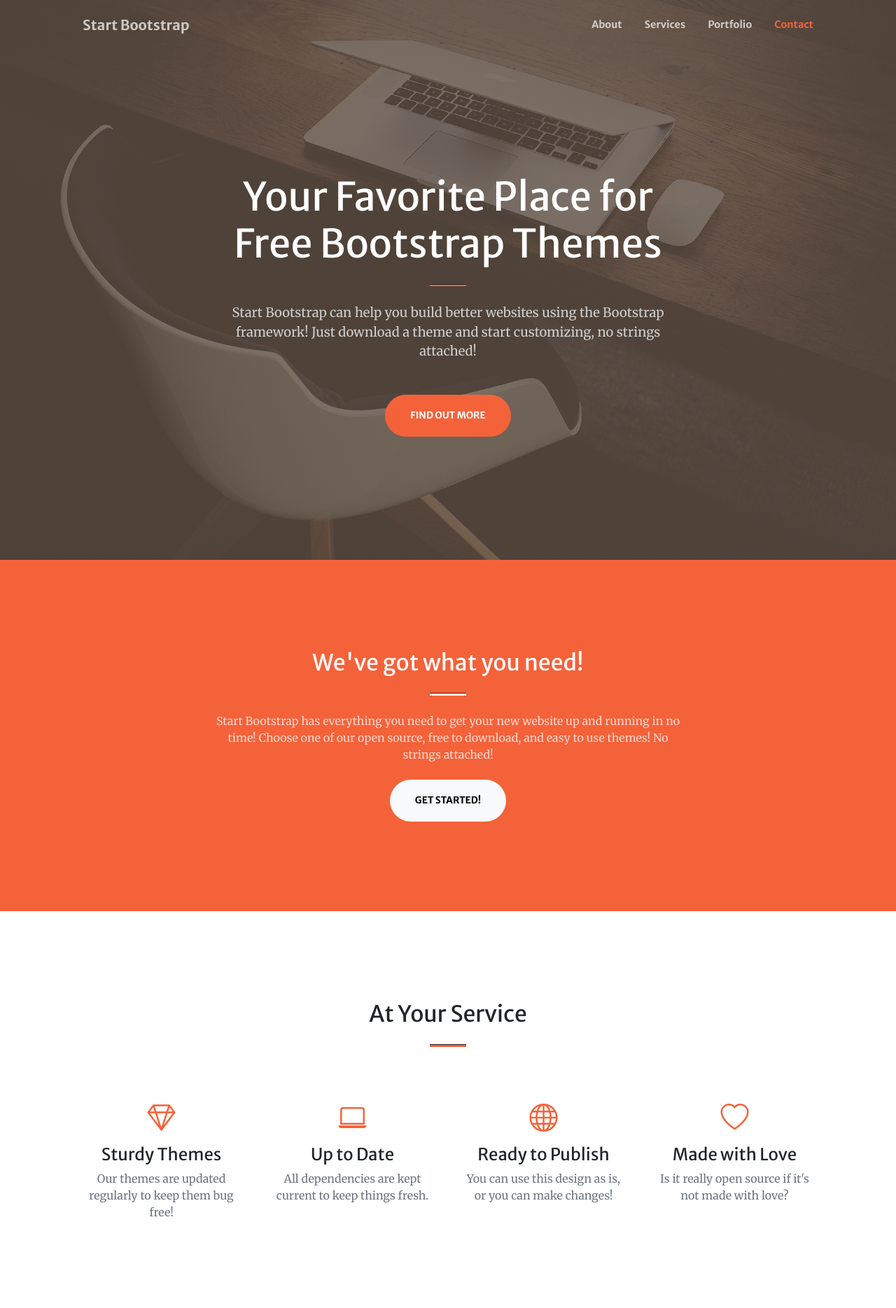
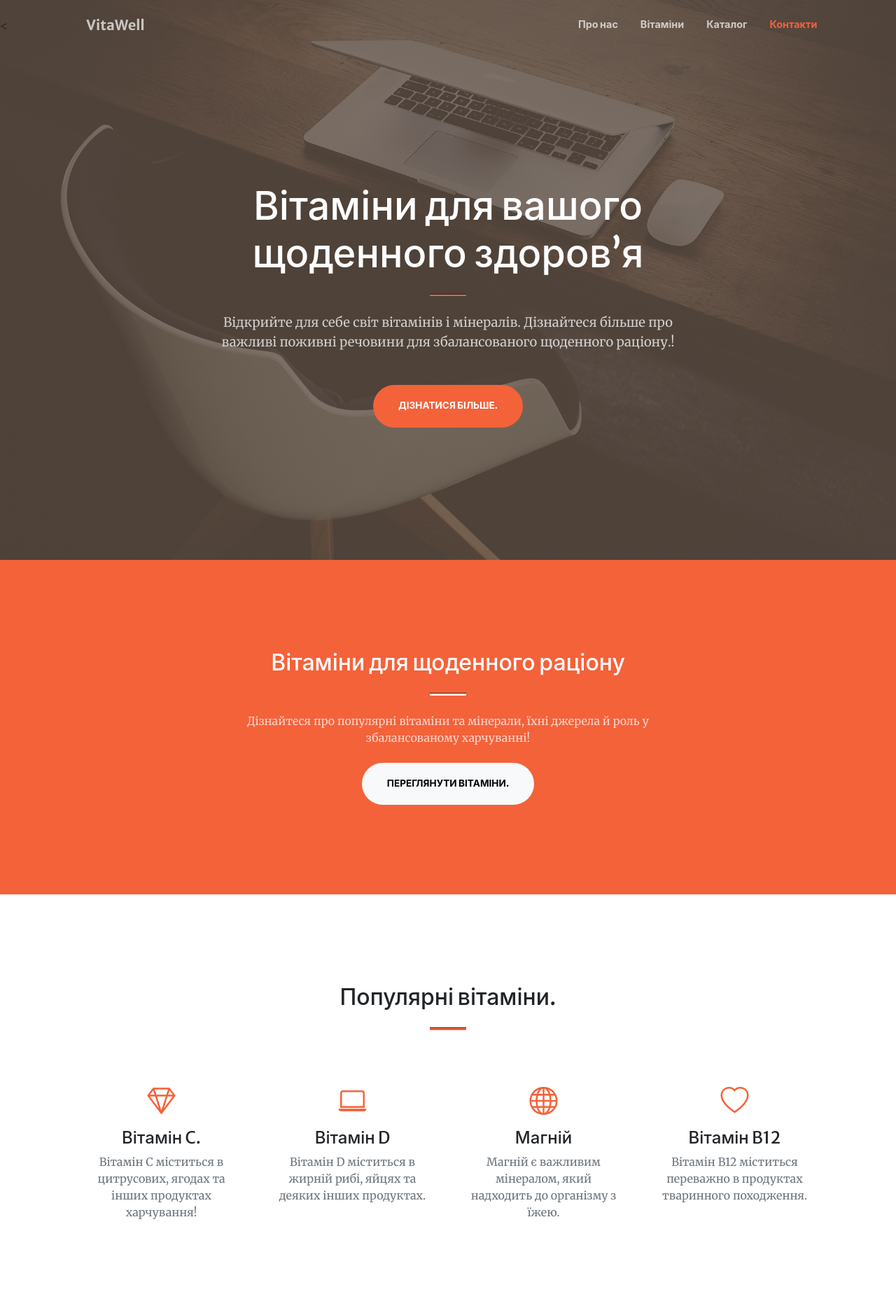
Before and after one commit to annachkva/vitamin-landing-page, a plain HTML site: page index.html in a window 1280 px wide. Shown: the top 1869 px of the page at 70% size. Drawn offline with nearby package versions, Linux system fonts and the light colour scheme; some packages are replaced by stand-ins of ours; a script that the page names is missing.

Commit message:
Update index.html

```diff
--- a/index.html
+++ b/index.html
@@ -1,11 +1,11 @@
 <!DOCTYPE html>
-<html lang="en">
+<html lang="uk">
     <head>
         <meta charset="utf-8" />
         <meta name="viewport" content="width=device-width, initial-scale=1, shrink-to-fit=no" />
-        <meta name="description" content="" />
-        <meta name="author" content="" />
-        <title>Creative - Start Bootstrap Theme</title>
+        <meta name="description" content="Вітаміни та мінерали для щоденного раціону. Дізнайтеся більше про популярні вітаміни та харчові добавки." />
+        <meta name="author" content="Вітаміни та мінерали для щоденного раціону. Дізнайтеся більше про популярні вітаміни та харчові добавки." />
+        <title>VitaWell - Вітаміни та мінерали - </title>
         <!-- Favicon-->
         <link rel="icon" type="image/x-icon" href="assets/favicon.ico" />
         <!-- Bootstrap Icons-->
@@ -20,16 +20,16 @@
     </head>
     <body id="page-top">
         <!-- Navigation-->
-        <nav class="navbar navbar-expand-lg navbar-light fixed-top py-3" id="mainNav">
+        <nav class="navbar navbar-expand-lg navbar-light fixed-top py-3" id="mainNav"><
             <div class="container px-4 px-lg-5">
-                <a class="navbar-brand" href="#page-top">Start Bootstrap</a>
-                <button class="navbar-toggler navbar-toggler-right" type="button" data-bs-toggle="collapse" data-bs-target="#navbarResponsive" aria-controls="navbarResponsive" aria-expanded="false" aria-label="Toggle navigation"><span class="navbar-toggler-icon"></span></button>
+                <a class="navbar-brand" href="#page-top">VitaWell</a>
+                <button class="navbar-toggler navbar-toggler-right" type="button" data-bs-toggle="collapse" data-bs-target="#navbarResponsive" aria-controls="navbarResponsive" aria-expanded="false" aria-label="Toggle navigation">span class="navbar-toggler-icon"></span></button>
                 <div class="collapse navbar-collapse" id="navbarResponsive">
                     <ul class="navbar-nav ms-auto my-2 my-lg-0">
-                        <li class="nav-item"><a class="nav-link" href="#about">About</a></li>
-                        <li class="nav-item"><a class="nav-link" href="#services">Services</a></li>
-                        <li class="nav-item"><a class="nav-link" href="#portfolio">Portfolio</a></li>
-                        <li class="nav-item"><a class="nav-link" href="#contact">Contact</a></li>
+                        <li class="nav-item"><a class="nav-link" href="#about">Про нас</a></li>
+                        <li class="nav-item"><a class="nav-link" href="#services">Вітаміни</a></li>
+                        <li class="nav-item"><a class="nav-link" href="#portfolio">Каталог</a></li>
+                        <li class="nav-item"><a class="nav-link" href="#contact">Контакти</a></li>
                     </ul>
                 </div>
             </div>
@@ -39,12 +39,12 @@
             <div class="container px-4 px-lg-5 h-100">
                 <div class="row gx-4 gx-lg-5 h-100 align-items-center justify-content-center text-center">
                     <div class="col-lg-8 align-self-end">
-                        <h1 class="text-white font-weight-bold">Your Favorite Place for Free Bootstrap Themes</h1>
+                        <h1 class="text-white font-weight-bold">Вітаміни для вашого щоденного здоров’я</h1>
                         <hr class="divider" />
                     </div>
                     <div class="col-lg-8 align-self-baseline">
-                        <p class="text-white-75 mb-5">Start Bootstrap can help you build better websites using the Bootstrap framework! Just download a theme and start customizing, no strings attached!</p>
-                        <a class="btn btn-primary btn-xl" href="#about">Find Out More</a>
+                        <p class="text-white-75 mb-5">Відкрийте для себе світ вітамінів і мінералів. Дізнайтеся більше про важливі поживні речовини для збалансованого щоденного раціону.!</p>
+                        <a class="btn btn-primary btn-xl" href="#about">Дізнатися більше.</a>
                     </div>
                 </div>
             </div>
@@ -54,10 +54,10 @@
             <div class="container px-4 px-lg-5">
                 <div class="row gx-4 gx-lg-5 justify-content-center">
                     <div class="col-lg-8 text-center">
-                        <h2 class="text-white mt-0">We've got what you need!</h2>
+                        <h2 class="text-white mt-0">Вітаміни для щоденного раціону</h2>
                         <hr class="divider divider-light" />
-                        <p class="text-white-75 mb-4">Start Bootstrap has everything you need to get your new website up and running in no time! Choose one of our open source, free to download, and easy to use themes! No strings attached!</p>
-                        <a class="btn btn-light btn-xl" href="#services">Get Started!</a>
+                        <p class="text-white-75 mb-4"> Дізнайтеся про популярні вітаміни та мінерали, їхні джерела й роль у збалансованому харчуванні!</p>
+                        <a class="btn btn-light btn-xl" href="#services">Переглянути вітаміни.</a>
                     </div>
                 </div>
             </div>
@@ -65,35 +65,35 @@
         <!-- Services-->
         <section class="page-section" id="services">
             <div class="container px-4 px-lg-5">
-                <h2 class="text-center mt-0">At Your Service</h2>
+                <h2 class="text-center mt-0">Популярні вітаміни.</h2>
                 <hr class="divider" />
                 <div class="row gx-4 gx-lg-5">
                     <div class="col-lg-3 col-md-6 text-center">
                         <div class="mt-5">
                             <div class="mb-2"><i class="bi-gem fs-1 text-primary"></i></div>
-                            <h3 class="h4 mb-2">Sturdy Themes</h3>
-                            <p class="text-muted mb-0">Our themes are updated regularly to keep them bug free!</p>
+                            <h3 class="h4 mb-2">Вітамін C.</h3>
+                            <p class="text-muted mb-0">Вітамін C міститься в цитрусових, ягодах та інших продуктах харчування!</p>
                         </div>
                     </div>
                     <div class="col-lg-3 col-md-6 text-center">
                         <div class="mt-5">
                             <div class="mb-2"><i class="bi-laptop fs-1 text-primary"></i></div>
-                            <h3 class="h4 mb-2">Up to Date</h3>
-                            <p class="text-muted mb-0">All dependencies are kept current to keep things fresh.</p>
+                            <h3 class="h4 mb-2">Вітамін D</h3>
+                            <p class="text-muted mb-0">Вітамін D міститься в жирній рибі, яйцях та деяких інших продуктах.</p>
                         </div>
                     </div>
                     <div class="col-lg-3 col-md-6 text-center">
                         <div class="mt-5">
                             <div class="mb-2"><i class="bi-globe fs-1 text-primary"></i></div>
-                            <h3 class="h4 mb-2">Ready to Publish</h3>
-                            <p class="text-muted mb-0">You can use this design as is, or you can make changes!</p>
+                            <h3 class="h4 mb-2">Магній</h3>
+                            <p class="text-muted mb-0">Магній є важливим мінералом, який надходить до організму з їжею.</p>
                         </div>
                     </div>
                     <div class="col-lg-3 col-md-6 text-center">
                         <div class="mt-5">
                             <div class="mb-2"><i class="bi-heart fs-1 text-primary"></i></div>
-                            <h3 class="h4 mb-2">Made with Love</h3>
-                            <p class="text-muted mb-0">Is it really open source if it's not made with love?</p>
+                            <h3 class="h4 mb-2">Вітамін B12</h3>
+                            <p class="text-muted mb-0">Вітамін B12 міститься переважно в продуктах тваринного походження.</p>
                         </div>
                     </div>
                 </div>
```
